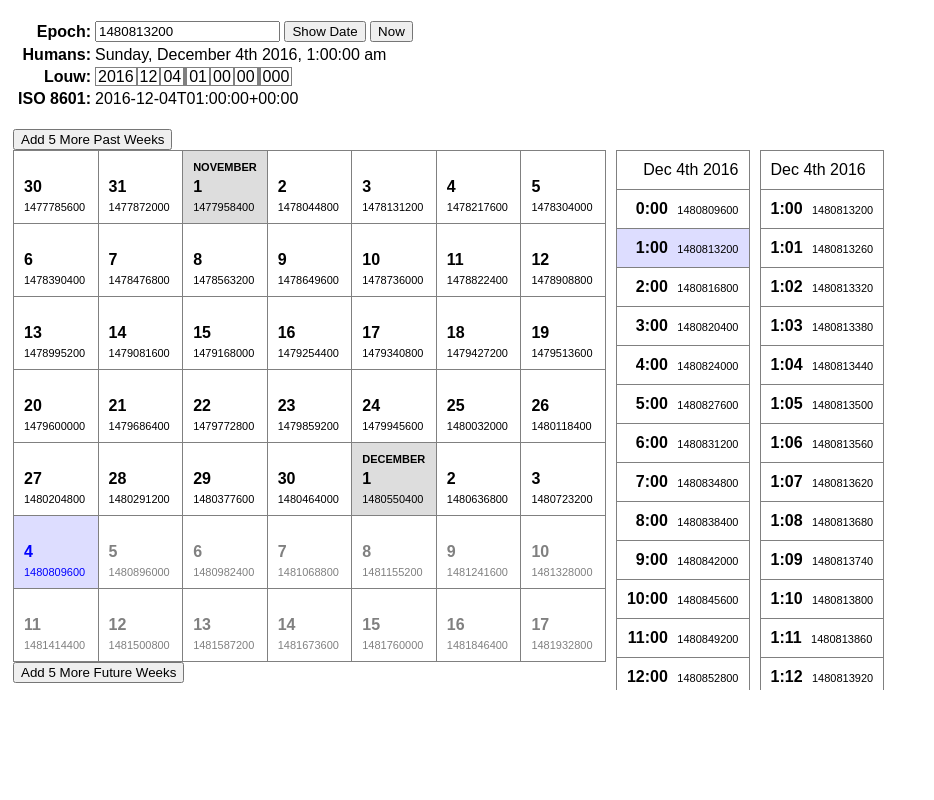
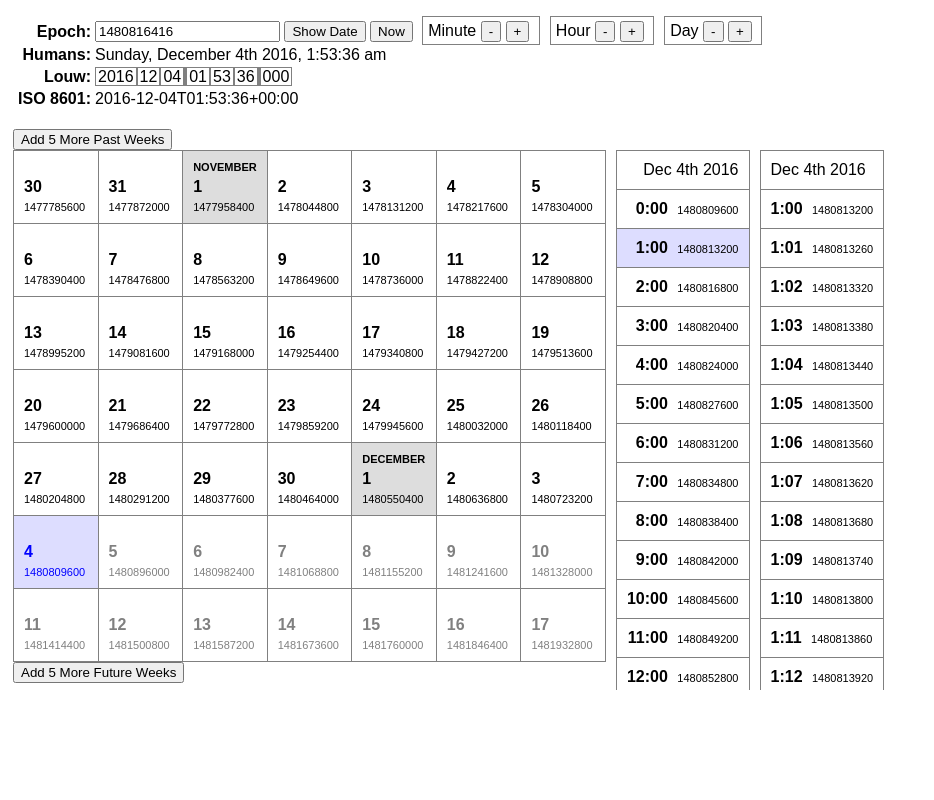
Before and after one commit to rhomel/rhomel.github.io, a plain HTML site: page index.html in a window 1280 px wide. Shown: the whole page, without its empty margins (0-934 px from the left). Drawn offline with nearby package versions, Linux system fonts and the light colour scheme.

Commit message:
fix query click bug, add minute, hour, and day mutation buttons

```diff
--- a/index.html
+++ b/index.html
@@ -15,6 +15,25 @@
               <input id="epoch-query" type="text">
               <button id="epoch-query-find">Show Date</button>
               <button id="epoch-query-now">Now</button>
+
+              <span class="group">
+                Minute
+                <button id="epoch-query-minute-sub">-</button>
+                <button id="epoch-query-minute-add">+</button>
+              </span>
+
+              <span class="group">
+                Hour
+                <button id="epoch-query-hour-sub">-</button>
+                <button id="epoch-query-hour-add">+</button>
+              </span>
+
+              <span class="group">
+                Day
+                <button id="epoch-query-day-sub">-</button>
+                <button id="epoch-query-day-add">+</button>
+              </span>
+              &nbsp;
             </td>
           </tr>
           <tr class="output hidden">
@@ -145,15 +164,55 @@
 
             var cal = document.getElementById("calendar");
             var cellDay = cal.children[rowOffset].children[dayOffset];
-            cellDay.click();
+            cellDay.setSelected();
 
             if (hourOffset != 0) {
               var scale = document.getElementById("scale");
               var cellHour = scale.children[hourOffset+1].children[0];
-              cellHour.click();
+              cellHour.setSelected();
             }
           }
 
+        };
+
+        var mutateQueryValue = function(time_mutation) {
+          var d = moment.unix(epoch_query.value);
+          d.add(time_mutation);
+          epoch_query.value = d.unix();
+          epoch_query_find.click();
+        };
+
+        var add_minute = document.getElementById("epoch-query-minute-add");
+        var sub_minute = document.getElementById("epoch-query-minute-sub");
+
+        add_minute.onclick = function() {
+          mutateQueryValue({"minutes":1});
+        };
+
+        sub_minute.onclick = function() {
+          mutateQueryValue({"minutes":-1});
+        };
+
+        var add_hour = document.getElementById("epoch-query-hour-add");
+        var sub_hour = document.getElementById("epoch-query-hour-sub");
+
+        add_hour.onclick = function() {
+          mutateQueryValue({"hours":1});
+        };
+
+        sub_hour.onclick = function() {
+          mutateQueryValue({"hours":-1});
+        };
+
+        var add_day = document.getElementById("epoch-query-day-add");
+        var sub_day = document.getElementById("epoch-query-day-sub");
+
+        add_day.onclick = function() {
+          mutateQueryValue({"days":1});
+        };
+
+        sub_day.onclick = function() {
+          mutateQueryValue({"days":-1});
         };
 
         epoch_query_now.onclick = function() {
@@ -237,7 +296,7 @@
             td.appendChild( dateText );
             td.appendChild( epochText );
 
-            td.onclick = function() {
+            td.setSelected = function() {
               var lastSelectedItem = td.parentNode.parentNode.querySelector(".selected");
               if (lastSelectedItem) {
                 lastSelectedItem.classList.remove("selected")
@@ -249,7 +308,10 @@
               if (STATE.last_minute_offset_hours != null) {
                 showMinuteScale( d.clone().add({"hours" : STATE.last_minute_offset_hours}) );
               }
+            };
 
+            td.onclick = function() {
+              td.setSelected();
               renderEpochConversions(d.unix());
             };
 
@@ -312,7 +374,7 @@
               td.classList.add("selected");
             }
 
-            td.onclick = function() {
+            td.setSelected = function() {
               var lastSelectedItem = td.parentNode.parentNode.querySelector(".selected");
               if (lastSelectedItem) {
                 lastSelectedItem.classList.remove("selected")
@@ -321,6 +383,10 @@
 
               STATE.last_minute_offset_hours = offset_hours;
               showMinuteScale( offset );
+            };
+
+            td.onclick = function() {
+              td.setSelected();
               renderEpochConversions(offset.unix());
             };
 
--- a/style.css
+++ b/style.css
@@ -142,3 +142,9 @@ div.panel {
 .grow {
   flex: 1 1 auto;
 }
+
+span.group {
+  padding: 5px 5px;
+  margin: 0 5px;
+  border: 1px solid gray;
+}
```
